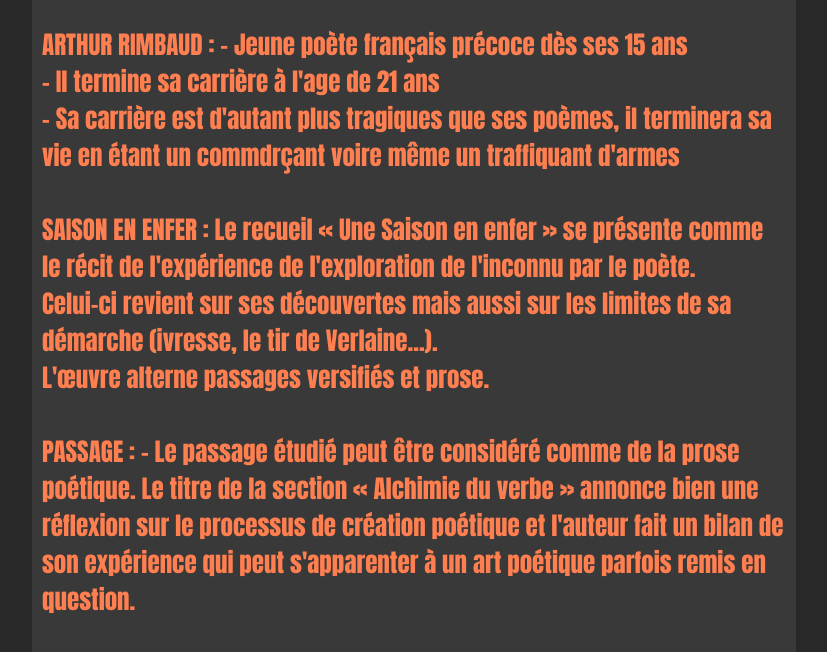
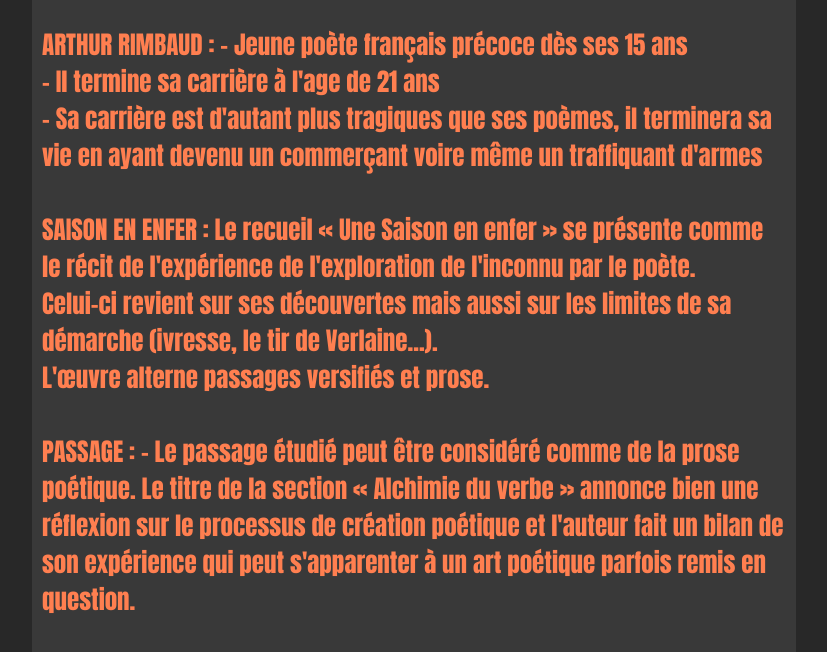
Before and after one commit to ArjunaK07/Texte-12-Alchimie, a plain HTML site: page index.html in a window 1280 px wide. Shown: the part 487-1139 px from the top of the page, without its empty margins (226-1053 px from the left). Drawn offline with Linux system fonts and the light colour scheme.

Commit message:
Update index.html

```diff
--- a/index.html
+++ b/index.html
@@ -357,7 +357,7 @@ max-width: 50px;
                   <p class="intro">
                     ARTHUR RIMBAUD : - Jeune poète français précoce dès ses 15 ans </br>
                     - Il termine sa carrière à l'age de 21 ans </br>
-                    - Sa carrière est d'autant plus tragiques que ses poèmes, il terminera sa vie en étant un commdrçant voire même un traffiquant d'armes
+                    - Sa carrière est d'autant plus tragiques que ses poèmes, il terminera sa vie en ayant devenu un commerçant voire même un traffiquant d'armes
                    </br> </br>
                   SAISON EN ENFER : Le recueil « Une Saison en enfer » se présente comme le récit de l'expérience de l'exploration de l'inconnu par le poète. </br> Celui-ci revient sur ses découvertes mais aussi sur les limites de sa démarche (ivresse, le tir de Verlaine...). </br> L'œuvre alterne passages versifiés et prose.
                   </br> </br>
```
